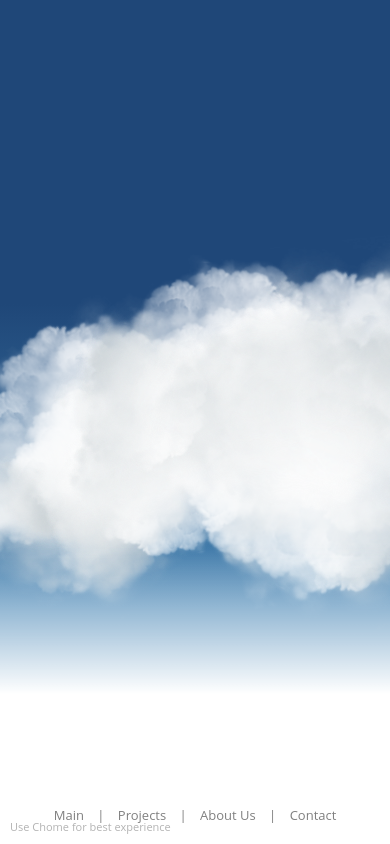
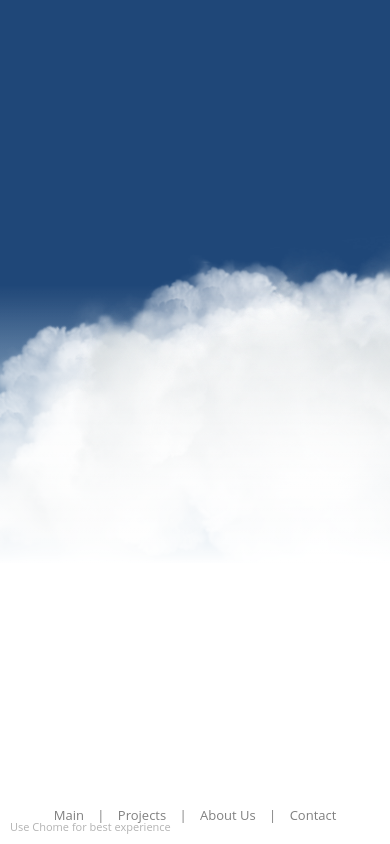
Before and after one commit to kmlxn/archifirm, a Django app: template vcard/templates/vcard/index.html in a window 390 px wide. Run offline with Django 3.2, Linux system fonts and the light colour scheme; the template is opened without the code that fills it, so the values that code supplies are empty; some libraries are stand-ins or nearby versions.

Commit message:
Make adaptive main section's footer and gradient height.
On mobile devices footer is too low, because of it static height.
Make it adapt to height change.

```diff
--- a/vcard/static/vcard/style.css
+++ b/vcard/static/vcard/style.css
@@ -57,14 +57,14 @@ body.index_page {
     position: fixed;
     bottom: 0;
     background-color: white;
-    height: 150px;
+    height: 33.33%;
     width: 100%;
 }
 .gradient {
     position: fixed;
-    bottom: 150px;
+    bottom: 33%;
     width: 100%;
-    height: 150px;
+    height: 33.33%;
     /* Permalink - use to edit and share this gradient: http://colorzilla.com/gradient-editor/#ffffff+0,ffffff+100&0+0,1+100 */
     background: -moz-linear-gradient(top,  rgba(255,255,255,0) 0%, rgba(255,255,255,1) 100%); /* FF3.6-15 */
     background: -webkit-linear-gradient(top,  rgba(255,255,255,0) 0%,rgba(255,255,255,1) 100%); /* Chrome10-25,Safari5.1-6 */
```
